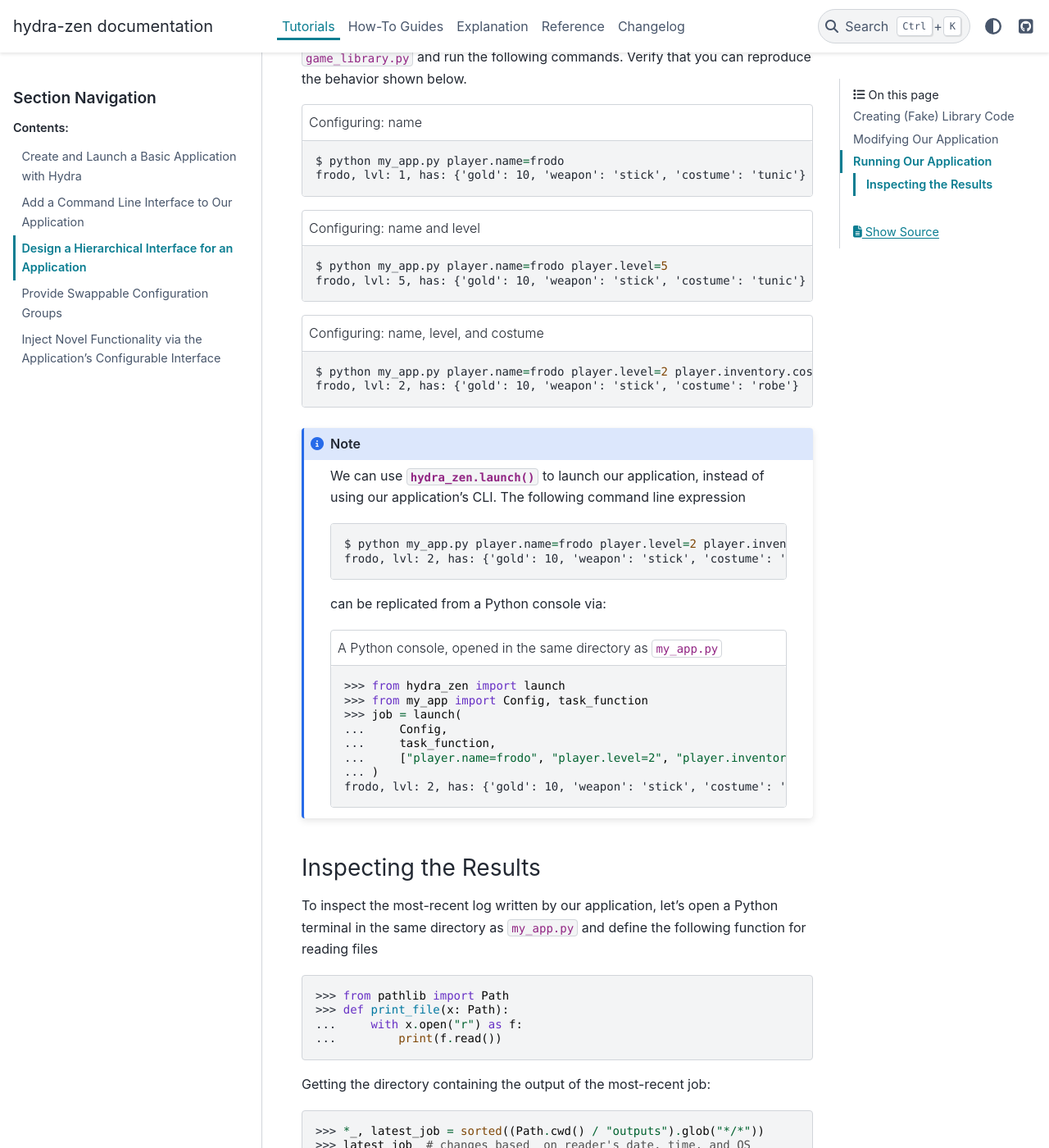
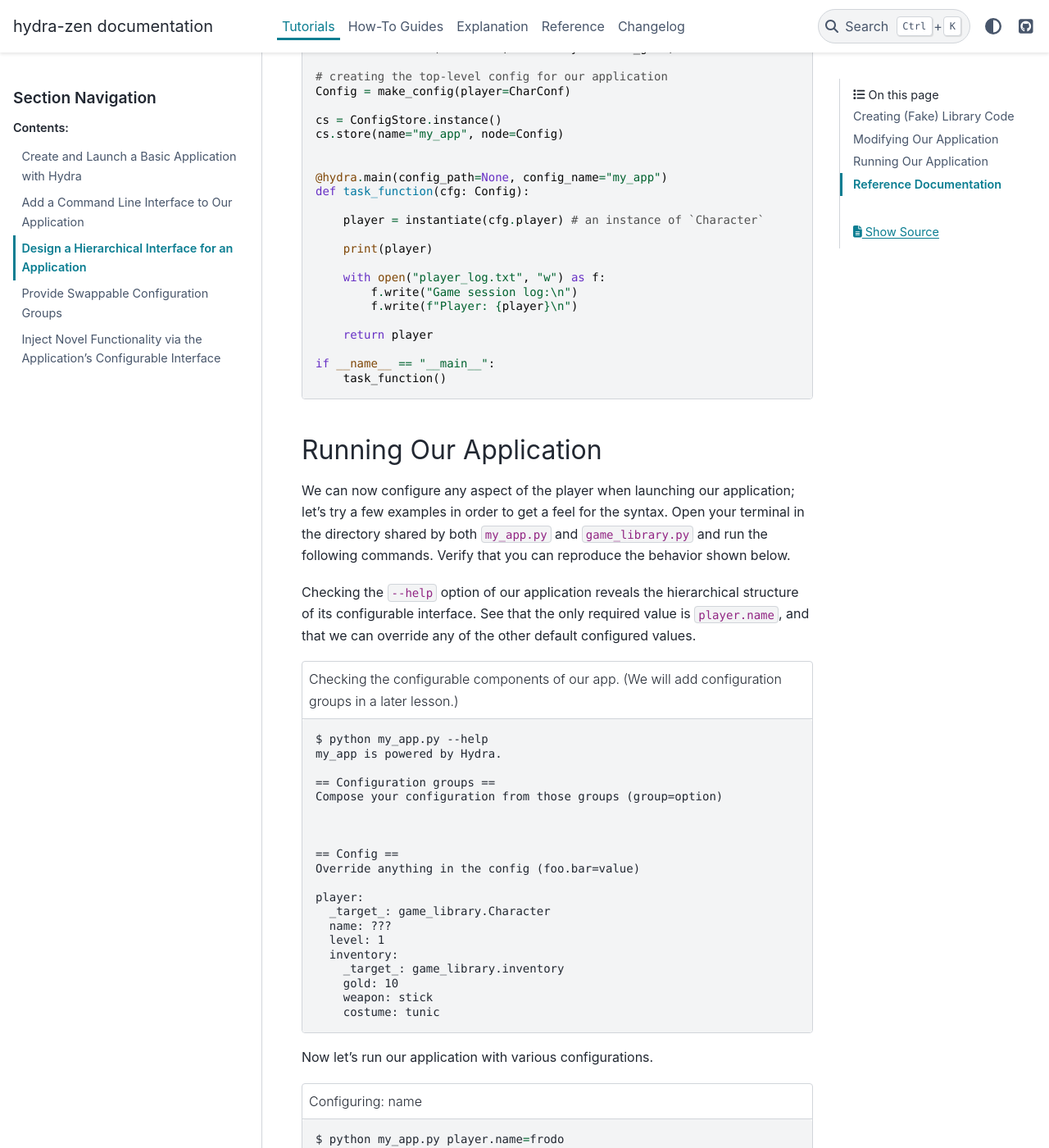
Before and after one commit to mit-ll-responsible-ai/hydra-zen, a Sphinx documentation site: the page built from docs/source/tutorials/hierarchy.rst, in a window 1280 px wide and 1400 px high, scrolled down 4826 px. Shown: the whole window at 82% size. Built offline with Sphinx 7.4.7 and the PyData theme 0.15.4, drawn with Linux system fonts in a browser that asks for light colours; the version number could not be read and is left out; some of the changed text lies outside the part shown.

Commit message:
Document help option (#238)
* update add-cli

* update reference sections and hierarchy

* update docs

```diff
--- a/docs/requirements.txt
+++ b/docs/requirements.txt
@@ -1,5 +1,5 @@
 sphinx==3.5.4
-pydata-sphinx-theme==0.7.1
+pydata-sphinx-theme==0.8.0
 numpydoc==1.1.0
 sphinx-copybutton==0.4.0
 sphinx-tabs==3.2.0
--- a/docs/source/tutorials/hierarchy.rst
+++ b/docs/source/tutorials/hierarchy.rst
@@ -104,15 +104,36 @@ To see :func:`~hydra_zen.builds` in action, open a Python console (or Jupyter no
    >>> from hydra_zen import builds, instantiate, to_yaml
    >>> from game_library import Character
 
+   >>> def print_yaml(x): print(to_yaml(x))
+
    >>> CharConf = builds(Character, populate_full_signature=True)
-   >>> print(to_yaml(CharConf))
+
+   >>> print_yaml(CharConf)
    _target_: game_library.Character
    name: ???
    level: 1
    inventory: null
 
-   >>> instantiate(CharConf, name="celeste")
+   >>> print_yaml(CharConf(name="celeste"))
+   _target_: game_library.Character
+   name: celeste
+   level: 1
+   inventory: null
+
+The :func:`~hydra_zen.instantiate` function is used to actually "build" the object described by our config
+
+.. code-block:: pycon
+   :caption: Getting a feel for  :func:`~hydra_zen.instantiate`.
+
+   >>> from hydra_zen import instantiate
+
+   >>> char = instantiate(CharConf(name="celeste"))
+
+   >>> char
    celeste, lvl: 1, has: None
+
+   >>> isinstance(char, Character)
+   True
 
 Let's create a configuration for a character with basic "starter gear" for their
 inventory. We will use the following code in ``my_app.py``.
@@ -148,17 +169,26 @@ is described by this character config:
 Updating the Task Function
 --------------------------
 
-We'll make some trivial modifications to our task function. We're only dealing with one
-player now, not two, so we adjust accordingly. Let's also print the
-``Character``-instance for ``player`` so that we get instant feedback as we prototype our application.
+We'll make some modifications to our task function.
+
+- We're only dealing with one player now, not two, so we adjust accordingly.
+- We need to make use of the :func:`~hydra_zen.instantiate` function to create the ``Character``-instance based on our config.
+- Let's print ``Character``-instance for ``player`` so that we get instant feedback when we run our application from the CLI.
 
 .. code-block:: python
    :caption: A revised task function (single-player only)
 
    def task_function(cfg: Config):
-       obj = instantiate(cfg)
-
-       player = obj.player
+       # `instantiate(cfg.player)` calls:
+       #
+       # Character(
+       #    name=cfg.player.name,
+       #    level=cfg.player.level,
+       #    inventory=inventory(gold=cfg.player.inventory.gold,
+       #                        weapon=cfg.player.inventory.weapon,
+       #                        costume=cfg.player.inventory.costume
+       # )
+       player = instantiate(cfg.player) # an instance of `Character`
        print(player)
 
        with open("player_log.txt", "w") as f:
@@ -202,9 +232,9 @@ script is as follows.
 
     @hydra.main(config_path=None, config_name="my_app")
     def task_function(cfg: Config):
-        obj = instantiate(cfg)
 
-        player = obj.player
+        player = instantiate(cfg.player) # an instance of `Character`
+
         print(player)
 
         with open("player_log.txt", "w") as f:
@@ -222,10 +252,40 @@ Running Our Application
 
 We can now configure any aspect of the player when launching our application; let's try
 a few examples in order to get a feel for the syntax.
-
 Open your terminal in the directory shared by both ``my_app.py`` and
 ``game_library.py`` and run the following commands. Verify that you can reproduce the
 behavior shown below.
+
+Checking the ``--help`` option of our application reveals the hierarchical structure of
+its configurable interface. See that the only required value is ``player.name``,  and
+that we can override any of the other default configured values.
+
+.. code-block:: console
+   :caption: Checking the configurable components of our app. (We will add configuration groups in a later lesson.)
+
+   $ python my_app.py --help
+   my_app is powered by Hydra.
+
+   == Configuration groups ==
+   Compose your configuration from those groups (group=option)
+
+
+
+   == Config ==
+   Override anything in the config (foo.bar=value)
+
+   player:
+     _target_: game_library.Character
+     name: ???
+     level: 1
+     inventory:
+       _target_: game_library.inventory
+       gold: 10
+       weapon: stick
+       costume: tunic
+
+
+Now let's run our application with various configurations.
 
 .. code-block:: console
    :caption: Configuring: name
@@ -336,12 +396,17 @@ see the power of Hydra's ability to configure nested fields within our config.
 In the next tutorial, we will define swappable config groups so that we can load
 specific player profiles and inventory load-outs from our application's interface.
 
-.. admonition:: References
+Reference Documentation
+=======================
+Want a deeper understanding of how hydra-zen and Hydra work?
+The following reference materials are especially relevant to this
+tutorial section.
 
-   - `~hydra_zen.make_custom_builds_fn`
-   - `~hydra_zen.builds`
-   - :hydra:`Hydra's Config Store API <tutorials/structured_config/config_store>`
-   - :hydra:`Hydra's command line override syntax <advanced/override_grammar/basic>`
+- `~hydra_zen.instantiate`
+- `~hydra_zen.builds`
+- `~hydra_zen.make_custom_builds_fn`
+- :hydra:`Hydra's Config Store API <tutorials/structured_config/config_store>`
+- :hydra:`Hydra's command line override syntax <advanced/override_grammar/basic>`
 
 .. attention:: **Cleaning Up**:
    To clean up after this tutorial, delete the ``outputs`` directory that Hydra created
```
Also changed, not shown: docs/source/tutorials/add_cli.rst (+36 -9 lines), docs/source/tutorials/basic_app.rst (+8 -4 lines), docs/source/tutorials/config_groups.rst (+45 -11 lines), docs/source/tutorials/inject_wrapper.rst (+9 -6 lines).
